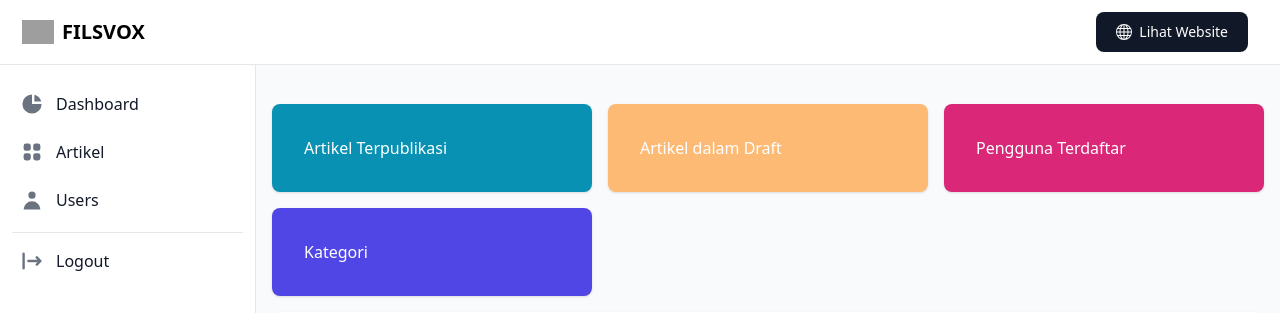
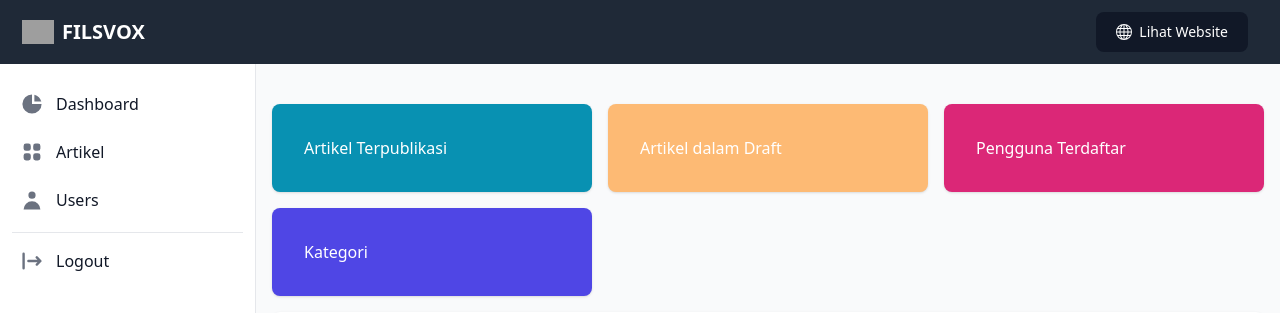
Before and after one commit to andikatuluspangestu/filsvox, a CodeIgniter app: the page made by application/views/admin/dashboard.php in a window 1280 px wide. Shown: the top 313 px of the page. Run offline with CodeIgniter, Linux system fonts and the light colour scheme; data that the repository does not hold is empty; some libraries are stand-ins or nearby versions; grey boxes are pictures that could not be loaded.

Commit message:
Improve Navbar Background Color
Signed-off-by: andikatuluspangestu <andikatulusp@gmail.com>

```diff
--- a/application/views/admin/_partials/navbar.php
+++ b/application/views/admin/_partials/navbar.php
@@ -1,5 +1,5 @@
-<nav class="bg-white border-b border-gray-200 fixed z-30 w-full">
-  <div class="px-3 py-3 lg:px-5 lg:pl-3">
+<nav class="border-gray-200 fixed z-30 w-full">
+  <div class="px-3 py-3 lg:px-5 lg:pl-3 bg-gray-800">
     <div class="flex items-center justify-between">
       <div class="flex items-center justify-start">
         <button id="toggleSidebarMobile" aria-expanded="true" aria-controls="sidebar" class="lg:hidden mr-2 text-gray-600 hover:text-gray-900 cursor-pointer p-2 hover:bg-gray-100 focus:bg-gray-100 focus:ring-2 focus:ring-gray-100 rounded">
@@ -12,7 +12,7 @@
         </button>
         <a href="https://demo.themesberg.com/windster/" class="text-xl font-bold flex items-center lg:ml-2.5">
           <img src="https://cdn-icons-png.flaticon.com/512/3163/3163508.png" class="h-6 mr-2" alt="Windster Logo" />
-          <span class="self-center whitespace-nowrap">FILSVOX</span>
+          <span class="self-center text-white whitespace-nowrap">FILSVOX</span>
         </a>
 
       </div>
```
